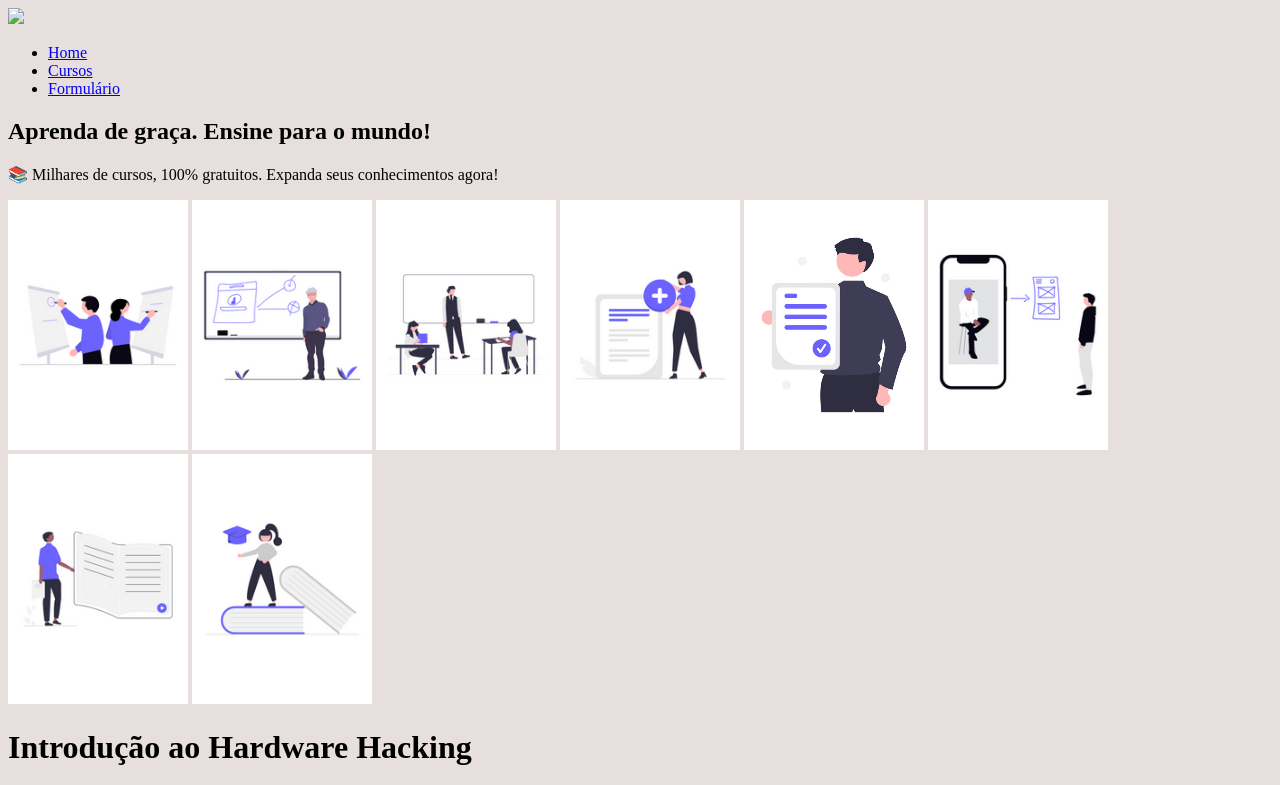
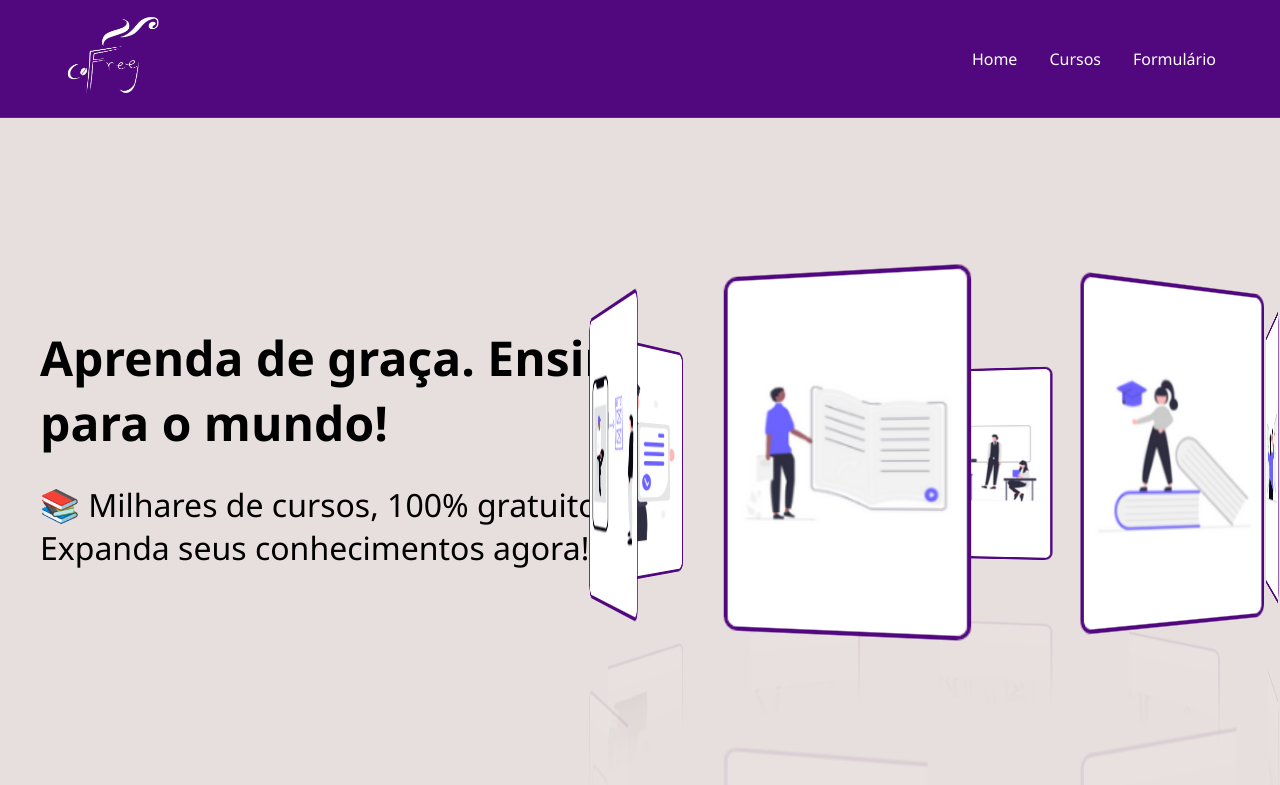
Before and after one commit to oBuzolin/PWR-NP1, a plain HTML site: page index.html in a window 1280 px wide. Shown: the top 785 px of the page. Drawn offline with Linux system fonts and the light colour scheme; the site is published under a folder, as on GitHub Pages, so addresses that start at the root find nothing.

Commit message:
Atualizar o index.html

```diff
--- a/index.html
+++ b/index.html
@@ -3,14 +3,14 @@
 <head>
     <meta charset="UTF-8">
     <meta name="viewport" content="width=device-width, initial-scale=1.0">
-    <link rel="stylesheet" type="text/css" href="/styles.css">
+    <link rel="stylesheet" type="text/css" href="styles.css">
     <title>CoFree</title>
 </head>
 <body bgcolor="#E7DFDD">
 
     <nav class="navbar">
         <a href="#home" class="logo">
-            <img src="/img/logo.png" class="logoImg">
+            <img src="img/logo.png" class="logoImg">
             <!--<p class="logo">CoFree</p>-->
         </a>
         <ul class="nav-links">
```
